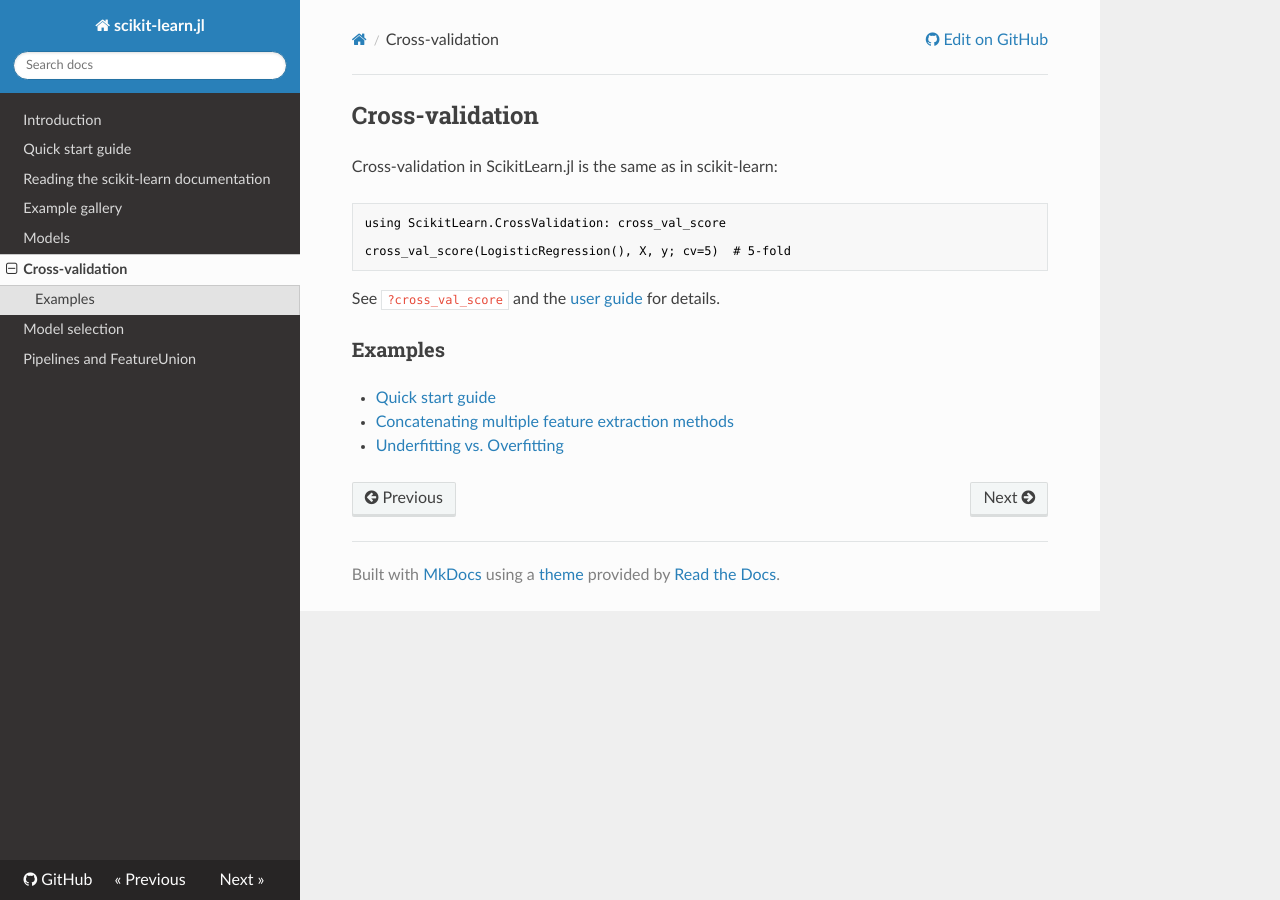
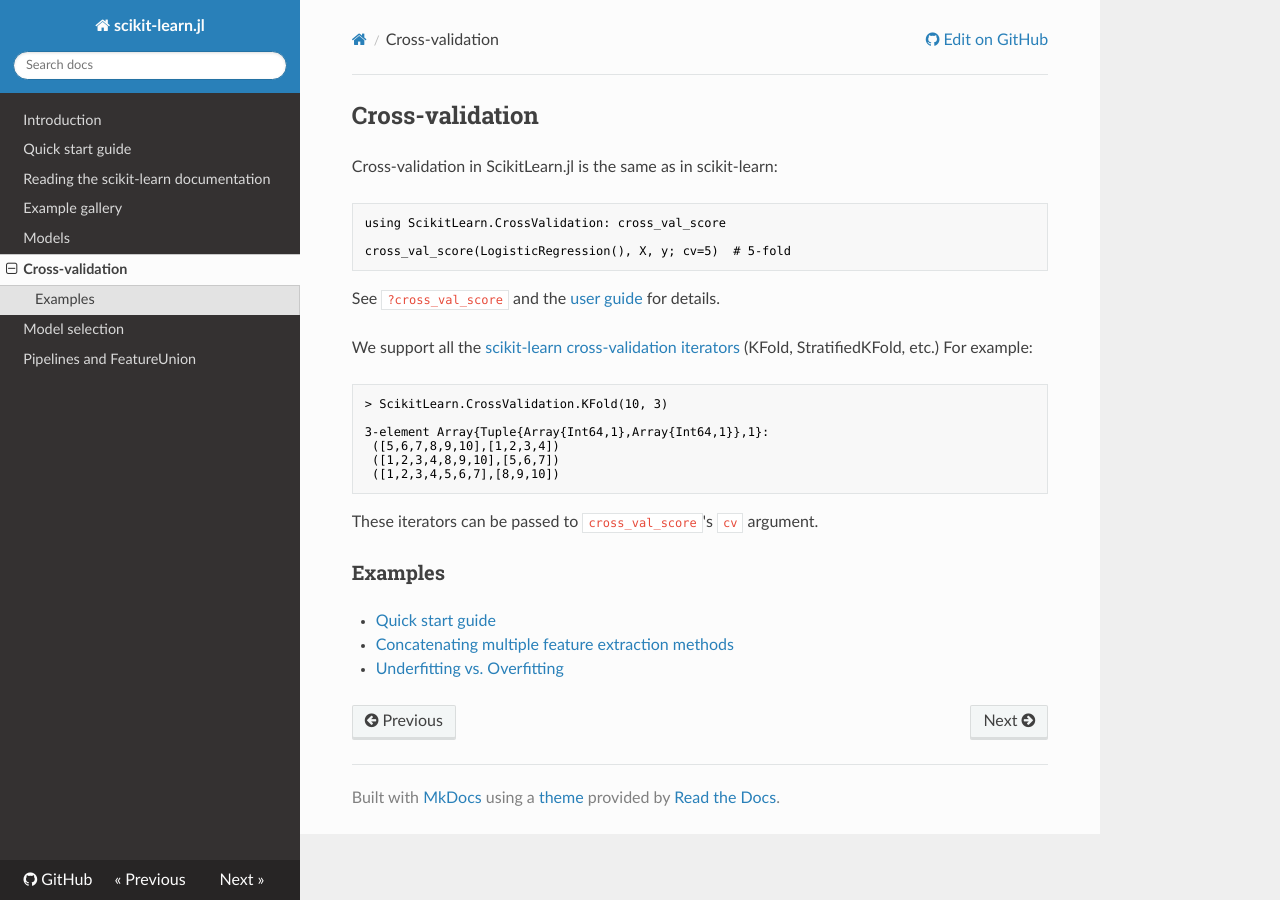
Before and after one commit to cstjean/ScikitLearn.jl, an MkDocs documentation site: the page built from docs/cross_validation.md, in a window 1280 px wide. Built offline with MkDocs 1.6.1, drawn with Linux system fonts in a browser that asks for light colours; nearby versions of some CDN libraries; old or Windows-style settings are respelled for this version of MkDocs.

Commit message:
Exported the iterators and updated the docs

````diff
--- a/docs/cross_validation.md
+++ b/docs/cross_validation.md
@@ -11,6 +11,20 @@ cross_val_score(LogisticRegression(), X, y; cv=5)  # 5-fold
 
 See `?cross_val_score` and the [user guide](http://scikit-learn.org/stable/modules/cross_validation.html) for details.
 
+We support all the [scikit-learn cross-validation iterators](http://scikit-learn.org/stable/modules/cross_validation.html#cross-validation-iterators) (KFold,
+StratifiedKFold, etc.) For example:
+
+```julia
+> ScikitLearn.CrossValidation.KFold(10, 3)
+
+3-element Array{Tuple{Array{Int64,1},Array{Int64,1}},1}:
+ ([5,6,7,8,9,10],[1,2,3,4])
+ ([1,2,3,4,8,9,10],[5,6,7])
+ ([1,2,3,4,5,6,7],[8,9,10])
+```
+
+These iterators can be passed to `cross_val_score`'s `cv` argument.
+
 ### Examples
 
 - [Quick start guide](quickstart.md)
````
Also changed, not shown: 1 other file.
